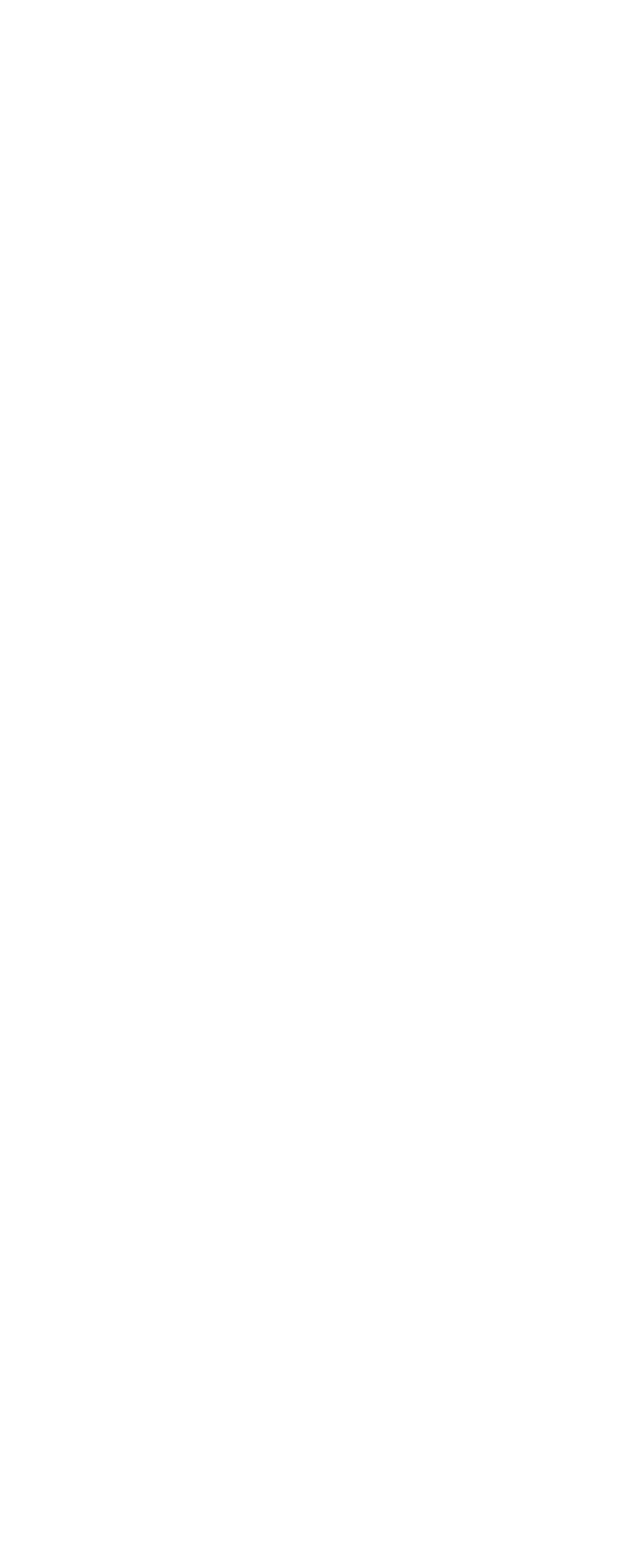
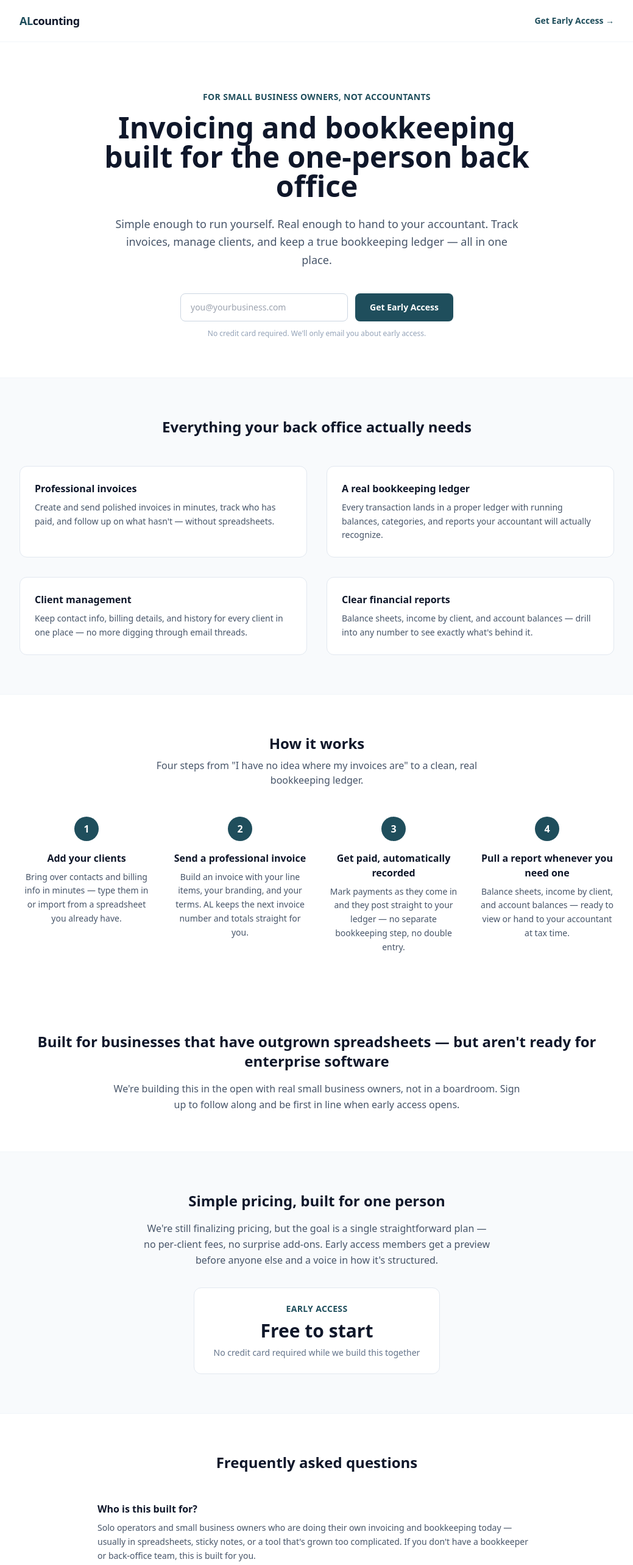
Before and after one commit to illmatic72/marketing-site, a Next.js app: page / in a window 1280 px wide. Shown: the top 2566 px of the page at 61% size, without its empty margins (120-1159 px from the left). Before the commit the page ends 800 px from the top, so only its background shows below. Built offline with nearby package versions, Linux system fonts and the light colour scheme.

Commit message:
Update page.tsx

```diff
--- a/app/page.tsx
+++ b/app/page.tsx
@@ -1,16 +1,205 @@
-import type { Metadata } from 'next'
-import './globals.css'
+import SignupForm from './components/SignupForm'
 
-export const metadata: Metadata = {
-  title: 'Alcounting — Invoicing & bookkeeping for the one-person back office',
-  description:
-    'Simple, professional invoicing and bookkeeping built for small businesses. Meet AL — your friendly assistant for getting it all done. Get early access.',
-}
+const FEATURES = [
+  {
+    title: 'Professional invoices',
+    desc: 'Create and send polished invoices in minutes, track who has paid, and follow up on what hasn\'t — without spreadsheets.',
+  },
+  {
+    title: 'A real bookkeeping ledger',
+    desc: 'Every transaction lands in a proper ledger with running balances, categories, and reports your accountant will actually recognize.',
+  },
+  {
+    title: 'Client management',
+    desc: 'Keep contact info, billing details, and history for every client in one place — no more digging through email threads.',
+  },
+  {
+    title: 'Clear financial reports',
+    desc: 'Balance sheets, income by client, and account balances — drill into any number to see exactly what\'s behind it.',
+  },
+]
 
-export default function RootLayout({ children }: { children: React.ReactNode }) {
+const HOW_IT_WORKS = [
+  {
+    step: '1',
+    title: 'Add your clients',
+    desc: 'Bring over contacts and billing info in minutes — type them in or import from a spreadsheet you already have.',
+  },
+  {
+    step: '2',
+    title: 'Send a professional invoice',
+    desc: 'Build an invoice with your line items, your branding, and your terms. AL keeps the next invoice number and totals straight for you.',
+  },
+  {
+    step: '3',
+    title: 'Get paid, automatically recorded',
+    desc: 'Mark payments as they come in and they post straight to your ledger — no separate bookkeeping step, no double entry.',
+  },
+  {
+    step: '4',
+    title: 'Pull a report whenever you need one',
+    desc: 'Balance sheets, income by client, and account balances — ready to view or hand to your accountant at tax time.',
+  },
+]
+
+const FAQS = [
+  {
+    q: 'Who is this built for?',
+    a: 'Solo operators and small business owners who are doing their own invoicing and bookkeeping today — usually in spreadsheets, sticky notes, or a tool that\'s grown too complicated. If you don\'t have a bookkeeper or back-office team, this is built for you.',
+  },
+  {
+    q: 'Do I need any accounting background?',
+    a: 'No. AL is designed so you can run your own back office without an accounting degree — but the ledger underneath is a real bookkeeping ledger, so the numbers will still make sense to your accountant if you hand them off.',
+  },
+  {
+    q: 'Can I move my existing invoices and clients over?',
+    a: 'Yes. You can import clients and historical line items from a spreadsheet (CSV or Google Sheets) instead of typing everything in by hand.',
+  },
+  {
+    q: 'What will it cost?',
+    a: 'Pricing isn\'t finalized yet — early access members will get a preview of pricing before anyone else and a say in how it\'s structured. No credit card is required to join the waitlist.',
+  },
+  {
+    q: 'Is my data secure?',
+    a: 'Your data is private to your account — every record is scoped to you, and nobody else using the product can see it. We\'ll publish full security details before general availability.',
+  },
+]
+
+export default function Home() {
   return (
-    <html lang="en">
-      <body className="bg-white text-slate-900 antialiased">{children}</body>
-    </html>
+    <main>
+      {/* Nav */}
+      <header className="border-b border-slate-100">
+        <div className="max-w-5xl mx-auto px-6 py-5 flex items-center justify-between">
+          <span className="text-lg font-bold text-slate-900 tracking-tight"><span className="text-[#1F4E5C]">AL</span>counting</span>
+          <a
+            href="#signup"
+            className="text-sm font-semibold text-[#1F4E5C] hover:text-[#163942]"
+          >
+            Get Early Access →
+          </a>
+        </div>
+      </header>
+
+      {/* Hero */}
+      <section className="max-w-5xl mx-auto px-6 pt-20 pb-16 text-center">
+        <p className="text-sm font-semibold text-[#1F4E5C] uppercase tracking-wide mb-4">
+          For small business owners, not accountants
+        </p>
+        <h1 className="text-4xl sm:text-5xl font-bold text-slate-900 leading-tight max-w-3xl mx-auto">
+          Invoicing and bookkeeping built for the one-person back office
+        </h1>
+        <p className="mt-6 text-lg text-slate-600 max-w-2xl mx-auto leading-relaxed">
+          Simple enough to run yourself. Real enough to hand to your accountant.
+          Track invoices, manage clients, and keep a true bookkeeping ledger — all in one place.
+        </p>
+        <div id="signup" className="mt-10 flex flex-col items-center gap-3">
+          <SignupForm />
+          <p className="text-xs text-slate-400">No credit card required. We'll only email you about early access.</p>
+        </div>
+      </section>
+
+      {/* Features */}
+      <section className="bg-slate-50 border-y border-slate-100">
+        <div className="max-w-5xl mx-auto px-6 py-16">
+          <h2 className="text-2xl font-bold text-slate-900 text-center mb-12">
+            Everything your back office actually needs
+          </h2>
+          <div className="grid grid-cols-1 sm:grid-cols-2 gap-8">
+            {FEATURES.map(f => (
+              <div key={f.title} className="bg-white rounded-xl border border-slate-200 p-6">
+                <h3 className="font-semibold text-slate-900 mb-2">{f.title}</h3>
+                <p className="text-sm text-slate-600 leading-relaxed">{f.desc}</p>
+              </div>
+            ))}
+          </div>
+        </div>
+      </section>
+
+      {/* How it works */}
+      <section className="max-w-5xl mx-auto px-6 py-16">
+        <h2 className="text-2xl font-bold text-slate-900 text-center mb-2">
+          How it works
+        </h2>
+        <p className="text-slate-600 text-center max-w-xl mx-auto mb-12">
+          Four steps from "I have no idea where my invoices are" to a clean, real bookkeeping ledger.
+        </p>
+        <div className="grid grid-cols-1 sm:grid-cols-2 lg:grid-cols-4 gap-8">
+          {HOW_IT_WORKS.map(s => (
+            <div key={s.step} className="text-center">
+              <div className="w-10 h-10 rounded-full bg-[#1F4E5C] text-white font-bold flex items-center justify-center mx-auto mb-4">
+                {s.step}
+              </div>
+              <h3 className="font-semibold text-slate-900 mb-2">{s.title}</h3>
+              <p className="text-sm text-slate-600 leading-relaxed">{s.desc}</p>
+            </div>
+          ))}
+        </div>
+      </section>
+
+      {/* Trust / positioning strip */}
+      <section className="max-w-5xl mx-auto px-6 py-16 text-center">
+        <h2 className="text-2xl font-bold text-slate-900 mb-4">
+          Built for businesses that have outgrown spreadsheets — but aren't ready for enterprise software
+        </h2>
+        <p className="text-slate-600 max-w-2xl mx-auto leading-relaxed">
+          We're building this in the open with real small business owners, not in a boardroom.
+          Sign up to follow along and be first in line when early access opens.
+        </p>
+      </section>
+
+      {/* Pricing teaser */}
+      <section className="bg-slate-50 border-y border-slate-100">
+        <div className="max-w-3xl mx-auto px-6 py-16 text-center">
+          <h2 className="text-2xl font-bold text-slate-900 mb-4">Simple pricing, built for one person</h2>
+          <p className="text-slate-600 max-w-xl mx-auto leading-relaxed mb-8">
+            We're still finalizing pricing, but the goal is a single straightforward plan —
+            no per-client fees, no surprise add-ons. Early access members get a preview
+            before anyone else and a voice in how it's structured.
+          </p>
+          <div className="inline-flex flex-col items-center bg-white border border-slate-200 rounded-xl px-8 py-6">
+            <span className="text-sm font-semibold text-[#1F4E5C] uppercase tracking-wide mb-2">Early Access</span>
+            <span className="text-3xl font-bold text-slate-900 mb-2">Free to start</span>
+            <span className="text-sm text-slate-500">No credit card required while we build this together</span>
+          </div>
+        </div>
+      </section>
+
+      {/* FAQ */}
+      <section className="max-w-3xl mx-auto px-6 py-16">
+        <h2 className="text-2xl font-bold text-slate-900 text-center mb-12">Frequently asked questions</h2>
+        <div className="space-y-6">
+          {FAQS.map(item => (
+            <div key={item.q} className="border-b border-slate-100 pb-6">
+              <h3 className="font-semibold text-slate-900 mb-2">{item.q}</h3>
+              <p className="text-sm text-slate-600 leading-relaxed">{item.a}</p>
+            </div>
+          ))}
+        </div>
+      </section>
+
+      {/* Final CTA */}
+      <section className="bg-[#101828]">
+        <div className="max-w-5xl mx-auto px-6 py-16 text-center">
+          <h2 className="text-2xl sm:text-3xl font-bold text-white mb-4">
+            Be first to know when we launch
+          </h2>
+          <p className="text-slate-300 mb-8 max-w-xl mx-auto">
+            Early access spots are limited. Join the list and we'll reach out personally.
+          </p>
+          <div className="flex justify-center">
+            <SignupForm />
+          </div>
+        </div>
+      </section>
+
+      {/* Footer */}
+      <footer className="border-t border-slate-100">
+        <div className="max-w-5xl mx-auto px-6 py-8 flex flex-col sm:flex-row items-center justify-between gap-2 text-sm text-slate-400">
+          <span>© {new Date().getFullYear()} Alcounting. All rights reserved.</span>
+          <span>Meet AL — your invoicing & bookkeeping assistant.</span>
+        </div>
+      </footer>
+    </main>
   )
 }
```
